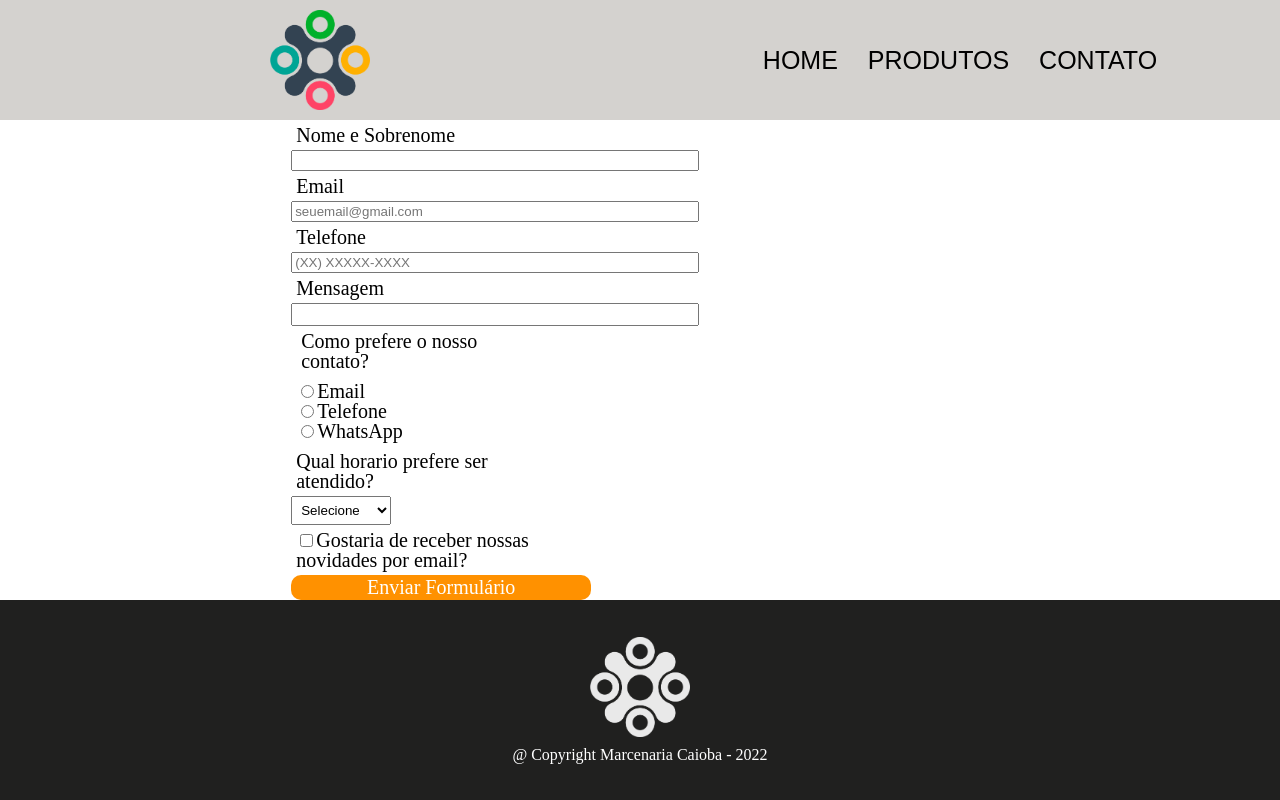
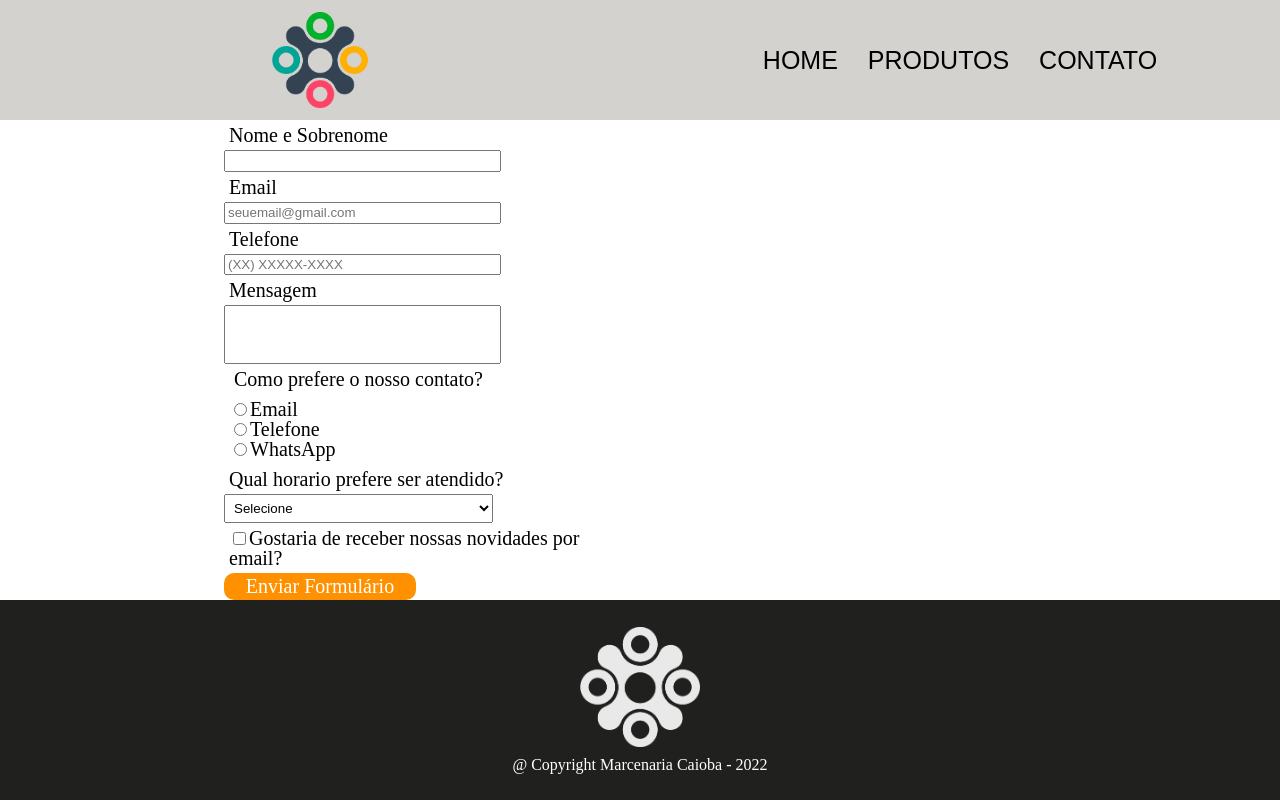
Before and after one commit to RichardLuan04/Projeto-Marcenaria, a plain HTML site: page Contact.html in a window 1280 px wide. Drawn offline with Linux system fonts and the light colour scheme.

Commit message:
Ajustando a resolução das divs

```diff
--- a/css/contact.css
+++ b/css/contact.css
@@ -9,7 +9,7 @@ form {
     display: flex;
     flex-direction: column;
     justify-content: center;
-    width: 30%;
+    width: 30vw;
     height: 60vh;
     font-size: 20px;
 }
@@ -20,8 +20,8 @@ fieldset {
 }
 
 #botao {
-    width: 300px;
-    height: 50px;
+    width: 15vw;
+    height: 5vh;
     font-size: 20px;
     font-family: 'Times New Roman', Times, serif;
     color: white;
@@ -35,15 +35,15 @@ fieldset {
 }
 
 #caixa-mensagem {
-    height: 100px;
-    width: 400px;
+    height: 10vh;
+    width: 21vw;
 }
 
 #caixa-texto, #caixa-email, #caixa-telefone {
-    height: 20px;
-    width: 400px;
+    height: 3vh;
+    width: 21vw;
 }
 
 select {
-    width: 100px;
+    width: 21vw;
 }
--- a/css/padrão.css
+++ b/css/padrão.css
@@ -1,23 +1,24 @@
 header {
     background-color: #d4d2cf;
     display: flex;
-    width: 100%;
+    flex-wrap: wrap;
+    width: 100vw;
     height: 15vh;
 }
 
 .logo{
-    height: 100px;
+    height: 12vh;
 }
 
 .header-image{
-    width: 50%;
+    width: 50vw;
     display: flex;
     justify-content: center;
     align-items: center;
 }
 
 .header-lista{
-    width: 50%;
+    width: 50vw;
     display: flex;
     justify-content: center;
     align-items: center;
@@ -37,20 +38,22 @@ li {
 
 li:hover{
     transform: scale(1.3);
+    color: rgb(183, 95, 0);
 }
 
 footer{
-    width: 100%;
+    width: 100vw;
     height: 25vh;
     background-color: #20201f;
     display: flex;
+    flex-wrap: wrap;
     flex-direction: column;
     justify-content: center;
     align-items: center;
 }
 
 .logo-branco{
-    height: 100px;
+    height: 15vh;
     padding: 5px;
 }
 
```
Also changed, not shown: css/product.css (+13 -5 lines).
